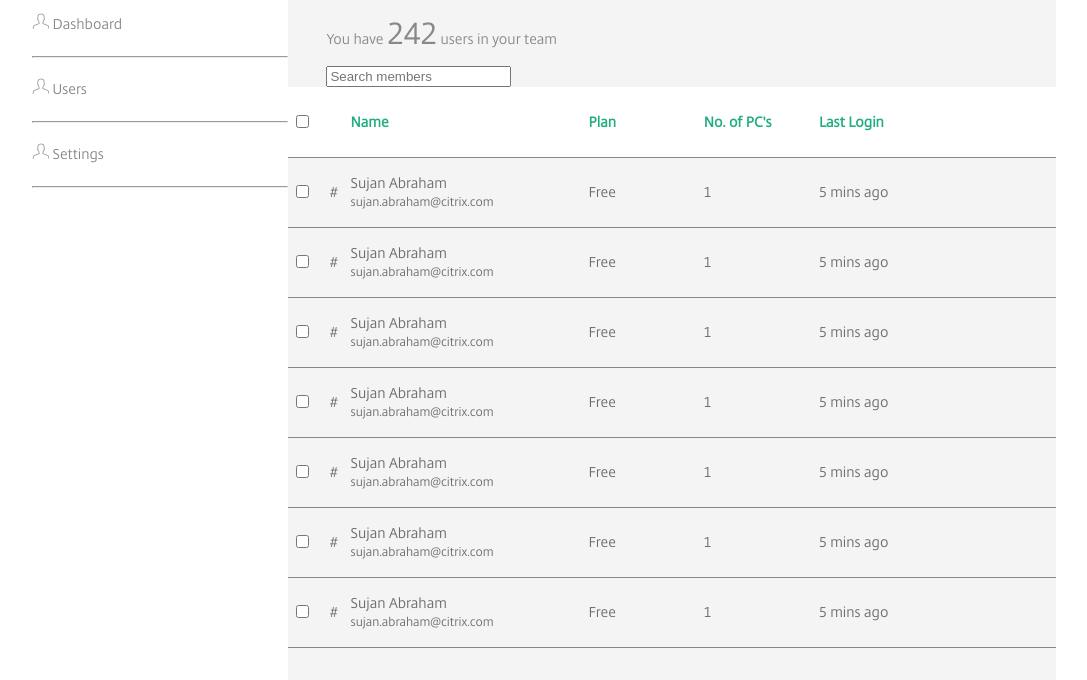
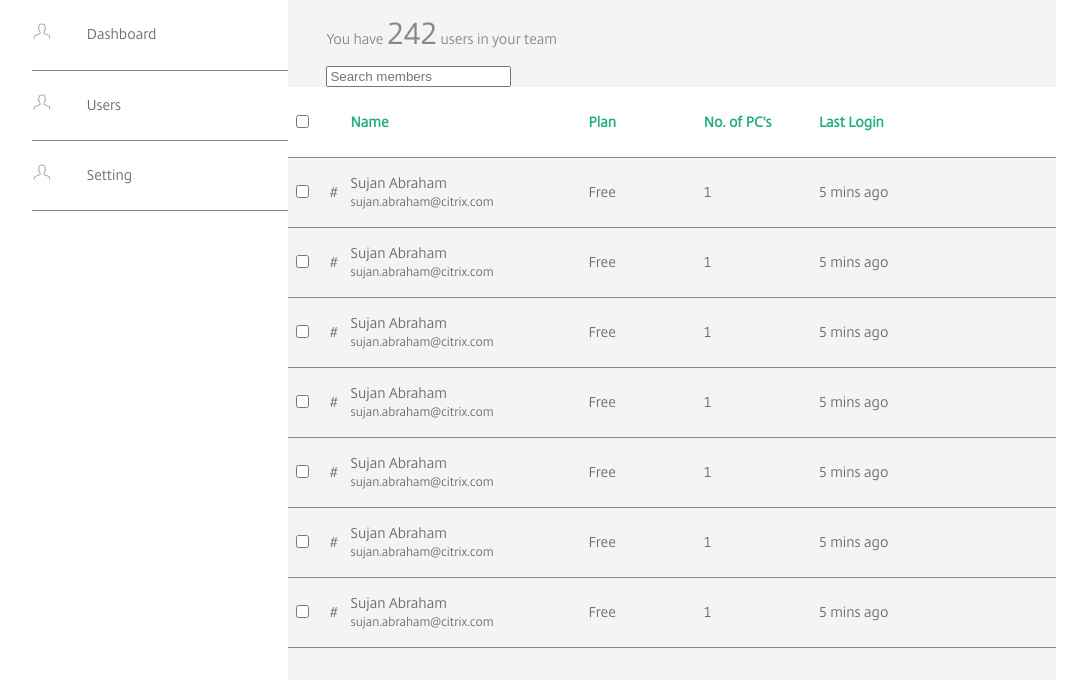
Before and after one commit to 91shetty/91shetty.github.io, a PHP site: page /sc/users.html in a window 1280 px wide. Shown: the part 120-800 px from the top of the page, without its empty margins (96-1183 px from the left). Run offline with PHP 8.4, Linux system fonts and the light colour scheme; some libraries are stand-ins or nearby versions.

Commit message:
making left nav as table

```diff
--- a/sc/style.css
+++ b/sc/style.css
@@ -108,12 +108,16 @@
 	height: 100%;
 }
 
+#left-nav table{
+	width: 100%;
+}
+
 .active{
 	background: #22ac82;
 }
 
 #menu{
-	line-height: 3.5em;
+	line-height: 2.5em;
 }
 
 a{
--- a/sc/users.html
+++ b/sc/users.html
@@ -31,7 +31,7 @@
 			</div>
 			<div id="content">
 				<div id="left-nav">
-					<div id="menu">
+					<!-- <div id="menu">
 						<img src="icon.png">
 						<a href="dashboard.html">Dashboard</a>
 					</div>
@@ -45,7 +45,21 @@
 						<img src="icon.png">
 						<a href="settings.html">Settings</a>
 					</div>
-					<hr/>
+					<hr/> -->
+					<table>
+						<tr id="menu">
+							<td> <img src="icon.png"></td>
+							<td> <a href="dashboard.html">Dashboard</a></td>
+						</tr id="menu">
+						<tr id="menu">
+							<td> <img src="icon.png"></td>
+							<td> <a href="users.html" class="acive">Users</a></td>
+						</tr>
+						<tr id="menu">
+							<td> <img src="icon.png"></td>
+							<td> <a href="settings.html">Setting</a></td>
+						</tr>
+					</table>
 				</div>
 				<div id="users">
 					<div id="data">
```
